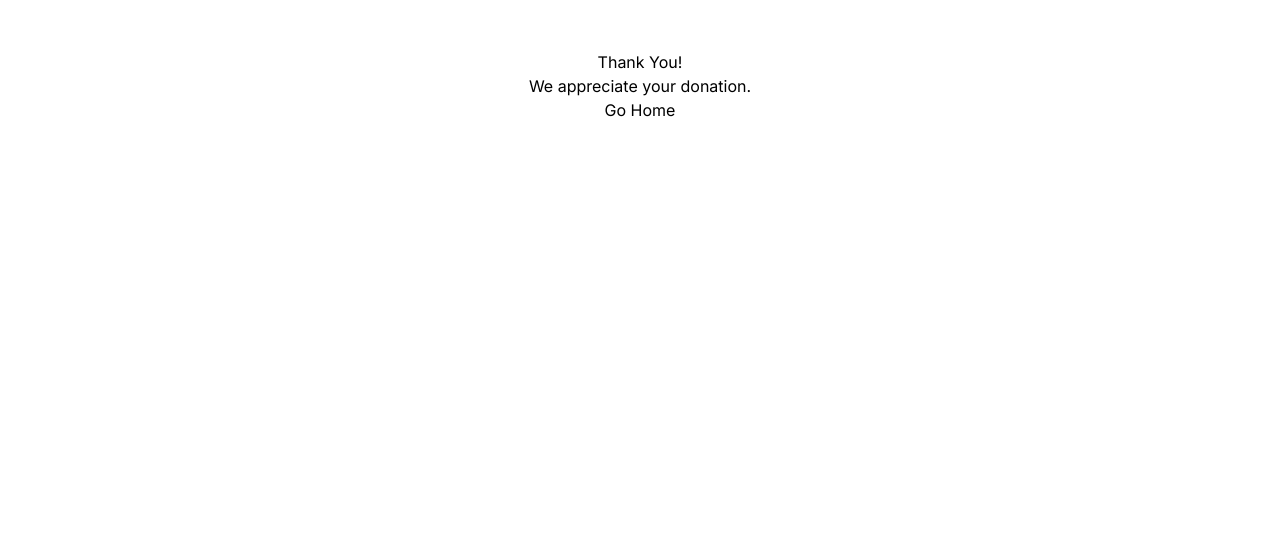
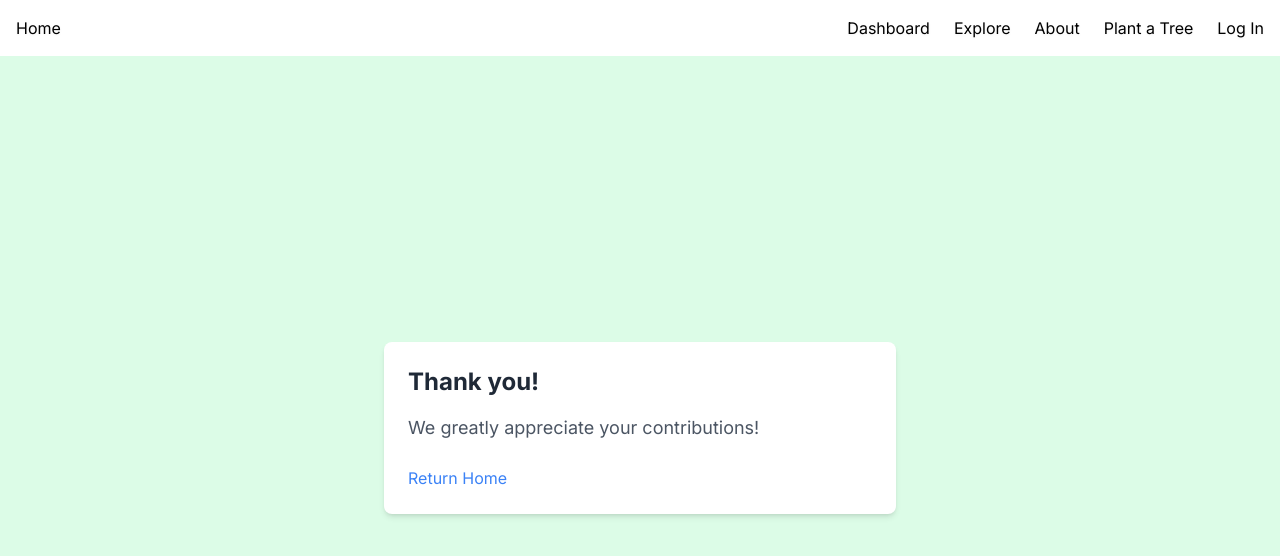
Before and after one commit to tingtingtingtin/generositree, a Next.js app: page /thank-you in a window 1280 px wide. Shown: the top 556 px of the page. Built offline with nearby package versions, Linux system fonts and the light colour scheme.

Commit message:
Change metadata and titles

```diff
--- a/src/app/about/page.tsx
+++ b/src/app/about/page.tsx
@@ -10,7 +10,7 @@ const About: NextPage = () => {
           About Us
         </h1>
         <p className="text-lg text-gray-800 mb-4">
-          At <strong>Your App Name</strong>, we believe in the power of small
+          At <strong>GenerosiTree</strong>, we believe in the power of small
           actions to create big change. Our mission is simple: to inspire and
           empower individuals to take meaningful actions toward environmental
           sustainability.
--- a/src/app/layout.tsx
+++ b/src/app/layout.tsx
@@ -6,8 +6,8 @@ import { Inter } from "next/font/google";
 const inter = Inter({ subsets: ["latin"] });
 
 export const metadata: Metadata = {
-  title: "Create Next App",
-  description: "Generated by create next app",
+  title: "GenerosiTree",
+  description: "Sustainability Goal for Rosehack 2025",
 };
 
 export default function RootLayout({
--- a/src/app/login/page.tsx
+++ b/src/app/login/page.tsx
@@ -2,6 +2,7 @@
 
 import React, { useState } from "react";
 import { useRouter } from "next/navigation";
+import Header from "@/components/Header";
 
 const LoginPage: React.FC = () => {
   const [email, setEmail] = useState("");
@@ -37,8 +38,9 @@ const LoginPage: React.FC = () => {
   };
 
   return (
-    <div className="w-full h-screen bg-green-200 flex items-center justify-center">
-      <div className="w-full max-w-sm bg-white p-6 rounded-lg shadow-lg">
+    <div className="w-full h-screen bg-green-200 flex flex-col items-center justify-between">
+      <Header className="w-full text-black bg-white drop-shadow-md" />
+      <div className="w-full flex flex-col mb-24 max-w-sm bg-white p-6 rounded-lg shadow-lg">
         <h1 className="text-3xl font-semibold text-center text-gray-800 mb-6">
           Log In
         </h1>
--- a/src/app/page.tsx
+++ b/src/app/page.tsx
@@ -20,7 +20,7 @@ const Home = () => {
         {/* Content on top of the video */}
         <div className=" relative text-center z-10 flex flex-col m-auto h-full justify-center align-center">
           <h1 className="mb-4 text-4xl font-bold text-gray-200">
-            Welcome to Tree Planting
+            Welcome to GenerosiTree
           </h1>
           <p className="mb-6 text-lg text-gray-400">
             Join us in making a positive impact on the environment by planting
--- a/src/app/signup/page.tsx
+++ b/src/app/signup/page.tsx
@@ -4,6 +4,7 @@ import React, { useState } from "react";
 import { useRouter } from "next/navigation";
 import { db } from "@/utils/firebase";
 import { collection, doc, setDoc } from "firebase/firestore";
+import Header from "@/components/Header";
 
 const SignupPage: React.FC = () => {
   const [name, setName] = useState("");
@@ -47,8 +48,9 @@ const SignupPage: React.FC = () => {
     }
   };
   return (
-    <div className="w-full h-screen bg-green-200 flex items-center justify-center">
-      <div className="w-full max-w-sm bg-white p-6 rounded-lg shadow-lg">
+    <div className="w-full h-screen bg-green-200 flex flex-col items-center justify-between">
+      <Header className="w-full text-black bg-white drop-shadow-md" />
+      <div className="w-full mb-16 items-center justify-center max-w-sm bg-white p-6 rounded-lg shadow-lg">
         <h1 className="text-3xl font-semibold text-center text-gray-800 mb-6">
           Sign Up
         </h1>
--- a/src/app/thank-you/page.tsx
+++ b/src/app/thank-you/page.tsx
@@ -1,14 +1,23 @@
-import React from "react";
 import Link from "next/link";
+import Header from "@/components/Header";
 
-const ThankYouPage: React.FC = () => {
+export default function Thanks() {
   return (
-    <div style={{ textAlign: "center", marginTop: "50px" }}>
-      <h1>Thank You!</h1>
-      <p>We appreciate your donation.</p>
-      <Link href="/">Go Home</Link>
+    <div className="flex flex-col h-screen">
+      <Header className="text-black" />
+      <div className="flex h-full items-center justify-center bg-green-100 p-6">
+        <div className="w-full max-w-lg rounded-lg bg-white p-6 shadow-md">
+          <h1 className="mb-4 text-2xl font-bold text-gray-800">Thank you!</h1>
+          <p className="text-lg text-gray-600">
+            We greatly appreciate your contributions!
+          </p>
+          <div className="flex flex-row justify-between mt-6 text-center">
+            <Link href="/" className="text-blue-500 hover:underline">
+              Return Home
+            </Link>
+          </div>
+        </div>
+      </div>
     </div>
   );
-};
-
-export default ThankYouPage;
+}
--- a/src/components/Header.tsx
+++ b/src/components/Header.tsx
@@ -16,7 +16,9 @@ export default function Header({ className }: { className: string }) {
   }, []);
 
   return (
-    <header className={`${className} flex items-center justify-between p-4`}>
+    <header
+      className={`drop-shadow-sm ${className} flex items-center justify-between p-4`}
+    >
       {/* Left Button */}
       <Link href="/">Home</Link>
 
```
Also changed, not shown: public/leaves.jpg (deleted).
